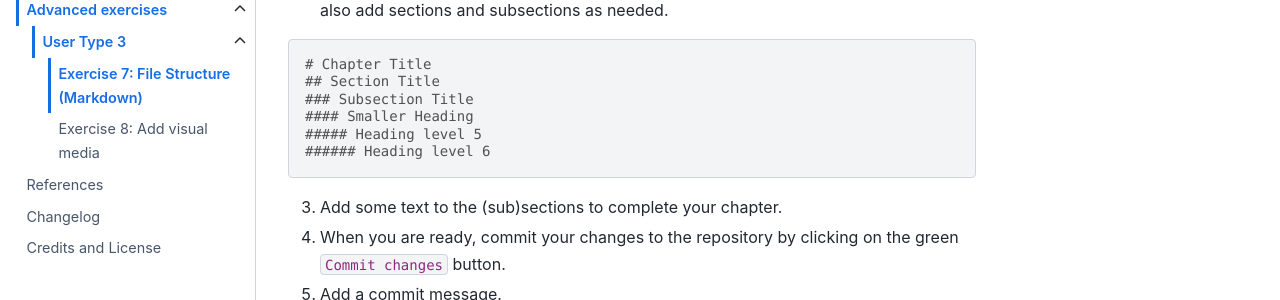
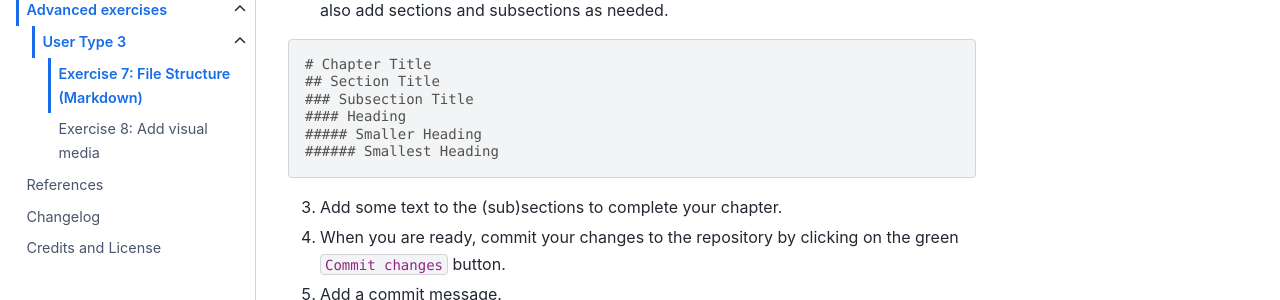
Before and after one commit to TeachBooks/template, a Jupyter Book: the page built from book/exercises/007.md, in a window 1280 px wide and 1115 px high. Shown: the part 455-755 px from the top of the window. Built offline with Jupyter Book 1.0.4 settings and Sphinx 7.4.7 and the Sphinx Book theme 1.1.4, drawn with Linux system fonts in a browser that asks for light colours; pages that are not in the unit, such as notebooks, are missing from menus; comment, search, counter and statistics services are not loaded.

Commit message:
again update

````diff
--- a/book/_toc.yml
+++ b/book/_toc.yml
@@ -25,6 +25,7 @@ parts:
       - file: exercises/type4.mb
         sections:
         - file: exercises/009.md
+        - file: exercises/010.md
     - file: references.md
     - file: changelog.md
     - file: credits.md
--- a/book/exercises/007.md
+++ b/book/exercises/007.md
@@ -16,9 +16,9 @@ More useful Markdown syntax is explained in the [MyST cheat sheet](https://jupyt
 # Chapter Title
 ## Section Title
 ### Subsection Title
-#### Smaller Heading
-##### Heading level 5
-###### Heading level 6
+#### Heading
+##### Smaller Heading
+###### Smallest Heading
 ```
 
 3. Add some text to the (sub)sections to complete your chapter.
````
Also changed, not shown: book/exercises/010.md (added, +3 -0 lines), book/exercises/type4.md (+0 -1 lines).
